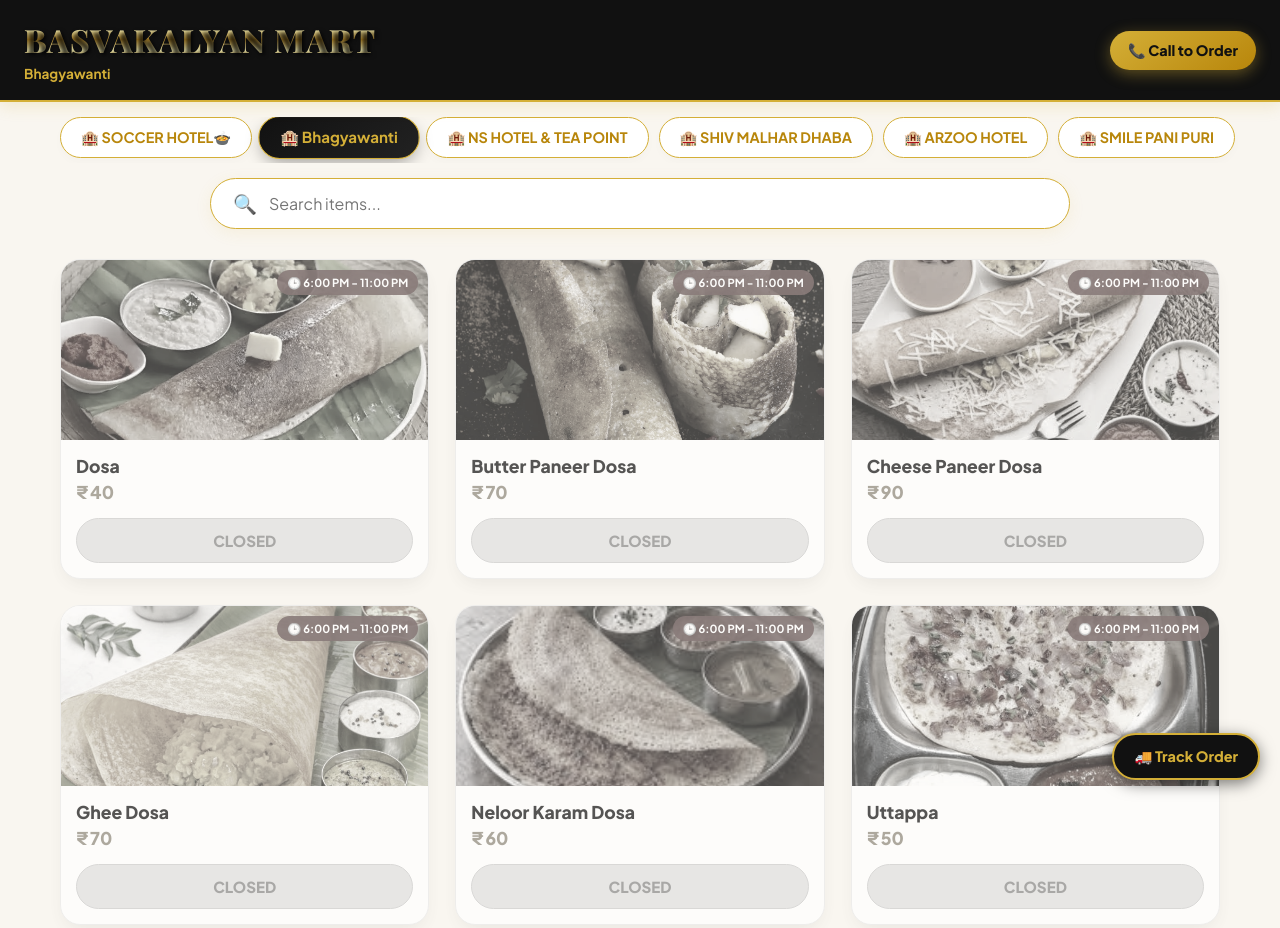
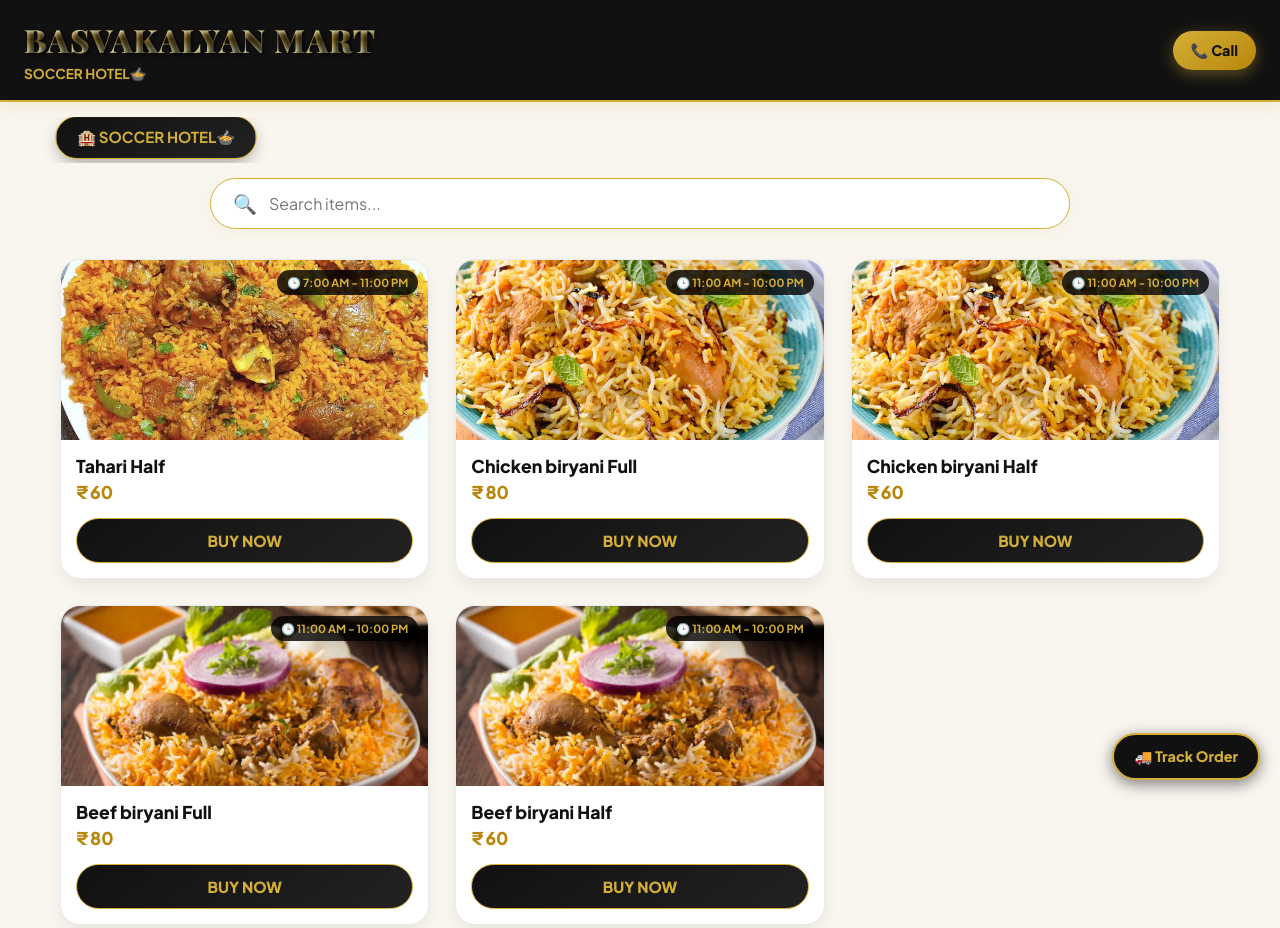
Before and after one commit to Shaikmuzammil22/BK-MART, a plain HTML site: page index.html in a window 1280 px wide. Shown: the top 928 px of the page. Drawn offline with nearby package versions, Linux system fonts and the light colour scheme.

Commit message:
Update index.html

```diff
--- a/index.html
+++ b/index.html
@@ -27,7 +27,6 @@
     }
 
     @keyframes fadeIn { from { opacity: 0; } to { opacity: 1; } }
-    @keyframes slideUp { from { transform: translateY(30px); opacity: 0; } to { transform: translateY(0); opacity: 1; } }
     @keyframes popIn { 0% { transform: scale(0.8); opacity: 0; } 100% { transform: scale(1); opacity: 1; } }
 
     /* ── PREMIUM HEADER (Golden 3D) ── */
@@ -70,12 +69,10 @@
     .menu-container { max-width: 1200px; margin: 0 auto; padding: 20px; display: grid; grid-template-columns: repeat(auto-fill, minmax(280px, 1fr)); gap: 26px; }
     .card { background: #ffffff; border-radius: 20px; overflow: hidden; box-shadow: 0 8px 20px -5px rgba(0, 0, 0, 0.1); display: flex; flex-direction: column; border: 1px solid #eaeaea; transition: all 0.3s; }
     .card:hover { transform: translateY(-5px); box-shadow: 0 15px 30px -10px rgba(212, 175, 55, 0.3); }
-    .card.closed { opacity: 0.7; filter: grayscale(0.9); }
     .card-img-container { position: relative; width: 100%; height: 180px; }
     .card-img-container img { width: 100%; height: 100%; object-fit: cover; }
 
     .card-time-badge { position: absolute; top: 10px; right: 10px; background: rgba(0,0,0,0.8); color: var(--gold); font-size: .7rem; font-weight: 700; padding: 5px 10px; border-radius: 20px; }
-    .card-time-badge.closed-badge { background: rgba(220, 38, 38, 0.9); color: white; }
 
     .card-content { padding: 15px; display: flex; flex-direction: column; flex-grow: 1; }
     .card-title { font-size: 1.1rem; font-weight: 800; color: var(--black); margin-bottom: 4px; }
@@ -85,7 +82,6 @@
     /* ── BUY BUTTON ── */
     .buy-action-btn { margin-top: auto; background: linear-gradient(145deg, var(--black), var(--dark-grey)); color: var(--gold); border: 1px solid var(--gold); padding: 12px; border-radius: 50px; font-weight: 800; cursor: pointer; font-size: 0.95rem; transition: all 0.3s; }
     .buy-action-btn:hover { background: var(--gold); color: var(--black); }
-    .buy-action-btn.closed { background: #e0e0e0; color: #888; border-color: #ccc; cursor: not-allowed; }
 
     /* ── MODALS ── */
     .modal { display: none; position: fixed; top: 0; left: 0; width: 100%; height: 100%; background: rgba(0,0,0,0.8); z-index: 1000; justify-content: center; align-items: center; backdrop-filter: blur(5px); }
@@ -126,6 +122,8 @@
 
     #toast { position: fixed; top: 20px; left: 50%; transform: translateX(-50%) translateY(-100px); background: var(--black); color: var(--gold); border: 1px solid var(--gold); padding: 12px 24px; border-radius: 30px; font-weight: 700; font-size: 0.9rem; z-index: 2000; transition: all 0.4s; opacity: 0; }
     #toast.show { transform: translateX(-50%) translateY(0); opacity: 1; }
+
+    .empty-state { text-align: center; padding: 50px 20px; color: #888; grid-column: 1/-1; }
   </style>
 </head>
 <body>
@@ -140,7 +138,7 @@
   </div>
   <!-- DIRECT CALL BUTTON -->
   <a href="tel:+919353481235" class="call-btn">
-    📞 Call to Order
+    📞 Call
   </a>
 </div>
 
@@ -226,7 +224,7 @@
     <h2 style="font-size:1.3rem; font-weight:900; margin-bottom:15px; color:var(--black);">Track Your Order</h2>
 
     <div class="form-group">
-      <label>Enter Phone Number (Jo order karte waqt diya tha)</label>
+      <label>Enter Phone Number</label>
       <input type="tel" id="trackPhone" placeholder="10-digit mobile">
     </div>
     <button class="buy-action-btn" onclick="checkStatus()" style="background:var(--gold); color:var(--black); margin-bottom:20px; width:100%;">Check Status</button>
@@ -298,50 +296,58 @@
     return `${hh}:${String(m).padStart(2, "0")} ${ampm}`;
   }
 
-  // Render Hotels
+  // Render Hotels (Only those with available items)
   function renderHotelTabs() {
     const container = document.getElementById("hotelTabs");
     container.innerHTML = "";
 
-    // Sort: Available hotels first
-    let sorted = [...menuCategories].sort((a, b) => {
-      const aHasAvail = (a.items || []).some(item => isItemAvailable(item)) ? 1 : 0;
-      const bHasAvail = (b.items || []).some(item => isItemAvailable(item)) ? 1 : 0;
-      return bHasAvail - aHasAvail;
-    });
+    // Filter hotels that have at least 1 available item
+    let availableHotels = menuCategories.filter(cat =>
+      (cat.items || []).some(item => isItemAvailable(item))
+    );
 
-    sorted.forEach((cat) => {
-      if (!cat.items || cat.items.length === 0) return;
-      if (activeCategory === "") activeCategory = cat.name;
+    if (availableHotels.length === 0) {
+      container.innerHTML = `<p style="color:#888; font-weight:bold; padding:10px;">Koi dukan abhi khuli nahi hai.</p>`;
+      document.getElementById("hotelSubtitle").textContent = "All Closed";
+      return;
+    }
+
+    if (!availableHotels.find(c => c.name === activeCategory)) {
+      activeCategory = availableHotels[0].name;
+    }
+
+    availableHotels.forEach((cat) => {
       const btn = document.createElement("button");
       btn.className = `hotel-tab ${activeCategory === cat.name ? "active" : ""}`;
       btn.innerHTML = `🏨 ${cat.name}`;
       btn.onclick = () => { activeCategory = cat.name; renderHotelTabs(); renderMenu(); };
       container.appendChild(btn);
     });
-    document.getElementById("hotelSubtitle").textContent = activeCategory || "Closed";
+    document.getElementById("hotelSubtitle").textContent = activeCategory;
   }
 
-  // Render Items
+  // Render Items (SIRF AVAILABLE ITEMS)
   function renderMenu() {
     const grid = document.getElementById("menuGrid");
     grid.innerHTML = "";
     const query = searchInput.value.trim().toLowerCase();
 
     let categories = menuCategories.filter(c => c.name === activeCategory);
+    let totalFound = 0;
 
     categories.forEach(category => {
-      let matches = (category.items || []).filter(item => String(item.name || "").toLowerCase().includes(query));
+      // Filter: Only Available + Matches Search
+      let matches = (category.items || []).filter(item =>
+        isItemAvailable(item) && String(item.name || "").toLowerCase().includes(query)
+      );
 
-      // Sort: Available items first
-      matches.sort((a, b) => (isItemAvailable(b) ? 1 : 0) - (isItemAvailable(a) ? 1 : 0));
+      totalFound += matches.length;
 
       matches.forEach(item => {
-        const isAvail = isItemAvailable(item);
         const div = document.createElement("div");
-        div.className = `card ${isAvail ? '' : 'closed'}`;
+        div.className = `card`;
 
-        let timeBadge = (item.from || item.to) ? `<span class="card-time-badge ${isAvail ? '' : 'closed-badge'}">🕒 ${formatTime12(item.from)} - ${formatTime12(item.to)}</span>` : "";
+        let timeBadge = (item.from || item.to) ? `<span class="card-time-badge">🕒 ${formatTime12(item.from)} - ${formatTime12(item.to)}</span>` : "";
 
         div.innerHTML = `
           <div class="card-img-container">
@@ -351,13 +357,20 @@
           <div class="card-content">
             <h3 class="card-title">${item.name}</h3>
             <p class="card-price">${Number(item.price) || 0}</p>
-            <button class="buy-action-btn ${isAvail ? '' : 'closed'}" onclick="${isAvail ? `openQtyPopup('${item.name}', ${item.price}, '${item.image}')` : `alert('Yeh item abhi available nahi hai.')`}">
-              ${isAvail ? 'BUY NOW' : 'CLOSED'}
+            <button class="buy-action-btn" onclick="openQtyPopup('${item.name}', ${item.price}, '${item.image}')">
+              BUY NOW
             </button>
           </div>`;
         grid.appendChild(div);
       });
     });
+
+    if (totalFound === 0) {
+      grid.innerHTML = `<div class="empty-state">
+        <h2 style="font-size:1.3rem; margin-bottom:5px;">⏰ Abhi Koi Item Available Nahi Hai</h2>
+        <p style="font-size:0.9rem;">Kripya kuch der baad check karein.</p>
+      </div>`;
+    }
   }
 
   // Popup Logic
@@ -423,7 +436,6 @@
     const itemTotal = selectedItem.price * selectedQty;
     const grandTotal = itemTotal + DELIVERY_CHARGE;
 
-    // SAVE STATUS TO LOCALSTORAGE (For Tracking - Abhi customer side pe track hoga)
     let orderData = { name, phone, address, status: "pending", item: selectedItem.name, qty: selectedQty };
     localStorage.setItem(`order_${phone}`, JSON.stringify(orderData));
 
@@ -452,12 +464,10 @@
     const order = JSON.parse(data);
     document.getElementById("statusTracker").style.display = "flex";
 
-    // Default: All inactive
     document.getElementById("step-pending").classList.remove("active");
     document.getElementById("step-arriving").classList.remove("active");
     document.getElementById("step-delivered").classList.remove("active");
 
-    // Activate based on status
     if(order.status === "pending") {
       document.getElementById("step-pending").classList.add("active");
     } else if(order.status === "arriving") {
@@ -479,6 +489,10 @@
   }
 
   searchInput.addEventListener("input", renderMenu);
+
+  // Har 1 minute mein check karega ki naya item available hua ya nahi
+  setInterval(() => { renderHotelTabs(); renderMenu(); }, 60000);
+
   loadMenu();
 </script>
 </body>
```
